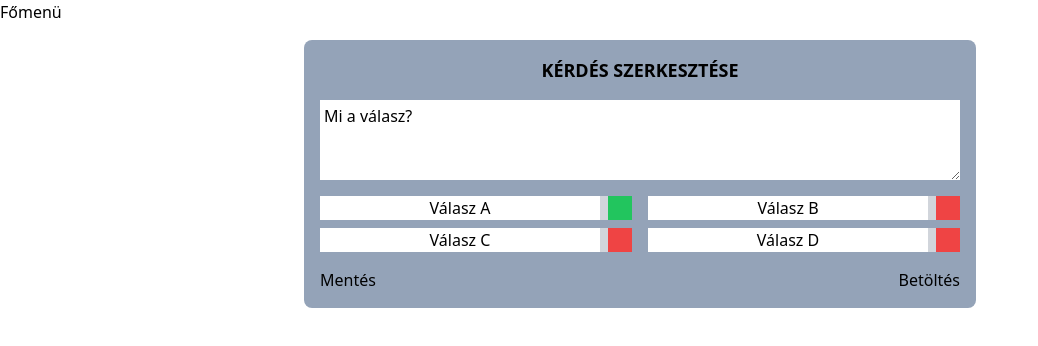
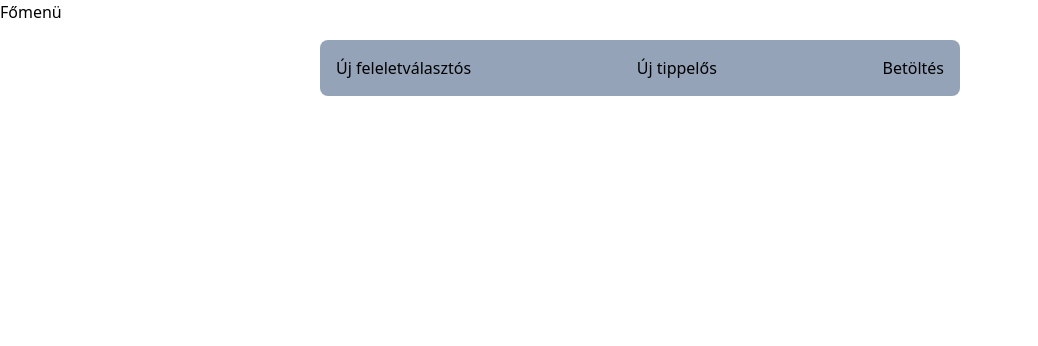
Before and after one commit to TomaSajt/honfoglalo-legacy, a SvelteKit app: page /editor in a window 1280 px wide. Shown: the top 346 px of the page, without its empty margins (0-1038 px from the left). Built offline with nearby package versions, Linux system fonts and the light colour scheme.

Commit message:
add guess type question and time limits

```diff
--- /dev/null
+++ b/src/lib/components/ChoiceQuestionEditor.svelte
@@ -0,0 +1,22 @@
+<script lang="ts">
+    import type { ChoiceQuestion } from "$lib/question";
+
+    export let currentQuestion: ChoiceQuestion;
+</script>
+
+<div class="grid grid-cols-2 gap-x-4 gap-y-2">
+    {#each currentQuestion.options as option, i}
+        {@const correct = i == currentQuestion.correctIndex}
+        <div class="bg-gray-300 flex gap-2">
+            <div class="flex-grow">
+                <input class="text-center px-1 w-full" bind:value={option} />
+            </div>
+            <button
+                class="aspect-square flex-shrink-0 h-full"
+                class:bg-green-500={correct}
+                class:bg-red-500={!correct}
+                on:click={() => (currentQuestion.correctIndex = i)}
+            />
+        </div>
+    {/each}
+</div>
--- /dev/null
+++ b/src/lib/components/GuessQuestionEditor.svelte
@@ -0,0 +1,10 @@
+<script lang="ts">
+    import type { GuessQuestion } from "$lib/question";
+
+    export let currentQuestion: GuessQuestion;
+</script>
+
+<div class="flex gap-4">
+    <div>Válasz:</div>
+    <input type="number" bind:value={currentQuestion.solution} />
+</div>
--- /dev/null
+++ b/src/lib/fileUtils.ts
@@ -0,0 +1,18 @@
+export function downloadFile(filename: string, text: string) {
+    var element = document.createElement("a");
+    element.href = "data:text/plain;charset=utf-8," + encodeURIComponent(text);
+    element.download = filename;
+    element.style.display = "none";
+    element.click();
+}
+
+export function loadFile(cb: (file: File) => void) {
+    let input = document.createElement("input");
+    input.type = "file";
+    input.onchange = () => {
+        let file = input.files?.item(0);
+        if (file) cb(file);
+    };
+    input
+    input.click();
+}
--- a/src/lib/question.ts
+++ b/src/lib/question.ts
@@ -5,7 +5,8 @@ const choiceQuestionSchema = z.object(
         type: z.literal("choice"),
         question: z.string(),
         options: z.array(z.string()).length(4),
-        correctIndex: z.number().int().gte(0).lt(4)
+        correctIndex: z.number().int().gte(0).lt(4),
+        timeLimit: z.number().int().min(1)
     }
 );
 
@@ -13,7 +14,8 @@ const guessQuestionSchema = z.object(
     {
         type: z.literal("guess"),
         question: z.string(),
-        solution: z.number()
+        solution: z.number(),
+        timeLimit: z.number().int().min(1)
     }
 );
 
--- a/src/routes/editor/+page.svelte
+++ b/src/routes/editor/+page.svelte
@@ -1,60 +1,47 @@
 <script lang="ts">
+    import ChoiceQuestionEditor from "$lib/components/ChoiceQuestionEditor.svelte";
+    import GuessQuestionEditor from "$lib/components/GuessQuestionEditor.svelte";
+    import { downloadFile, loadFile } from "$lib/fileUtils";
     import { parseQuestionFromJsonText, type Question } from "$lib/question";
 
-    let currentQuestion: Question = {
+    let currentQuestion: Question | undefined;
+    function generateDefaultChoiceQuestion() {
+        currentQuestion = {
             type: "choice",
             question: "Mi a válasz?",
             options: ["Válasz A", "Válasz B", "Válasz C", "Válasz D"],
             correctIndex: 0,
+            timeLimit: 20,
         };
-
-    function download(filename: string, text: string) {
-        var element = document.createElement("a");
-        element.href =
-            "data:text/plain;charset=utf-8," + encodeURIComponent(text);
-        element.download = filename;
-        element.style.display = "none";
-        element.click();
     }
-
-    function loadExternal() {
-        let input = document.createElement("input");
-        input.type = "file";
-        input.onchange = () => {
-            let file = input.files?.item(0);
-            if (file) processFile(file);
+    function generateDefaultGuessQuestion() {
+        currentQuestion = {
+            type: "guess",
+            question: "Mennyi 1+1",
+            solution: 2,
+            timeLimit: 10,
         };
-        input.click();
     }
 
     async function processFile(file: File) {
         let text = await file.text();
         let question = parseQuestionFromJsonText(text);
         if (!question) {
-            console.log("Error while parsing file");
-            return;
+            throw "Error while parsing file";
         }
         currentQuestion = question;
     }
 
-    function setCorrectIndex(i: number) {
-        if (currentQuestion.type !== "choice") {
-            console.error(
-                "You can only set correct index for 'choice' type questions"
-            );
-            return;
-        }
-        currentQuestion.correctIndex = i;
-    }
-
     function save() {
-        download("question.json", JSON.stringify(currentQuestion, null, 2));
+        downloadFile("question.json", JSON.stringify(currentQuestion, null, 2));
     }
 </script>
 
+<div class="p-4 max-w-2xl mx-auto">
     <form
-    class="max-w-2xl min-w-fit mx-auto flex flex-col bg-slate-400 p-4 gap-4 rounded-lg mt-4"
+        class="min-w-fit mx-auto flex flex-col bg-slate-400 p-4 gap-4 rounded-lg"
     >
+        {#if currentQuestion}
             <div class="text-center text-lg uppercase font-bold tracking">
                 Kérdés szerkesztése
             </div>
@@ -66,28 +53,33 @@
                 bind:value={currentQuestion.question}
             />
             {#if currentQuestion.type === "choice"}
-        <div class="grid grid-cols-2 gap-x-4 gap-y-2">
-            {#each currentQuestion.options as option, i}
-                {@const correct = i == currentQuestion.correctIndex}
-                <div class="bg-gray-300 flex gap-2">
-                    <div class="flex-grow">
+                <ChoiceQuestionEditor {currentQuestion} />
+            {/if}
+            {#if currentQuestion.type === "guess"}
+                <GuessQuestionEditor {currentQuestion} />
+            {/if}
+            <div class="flex gap-4">
+                <div>Időlimit (sec):</div>
                 <input
-                            class="text-center px-1 w-full"
-                            bind:value={option}
+                    type="number"
+                    class="w-14 text-center"
+                    bind:value={currentQuestion.timeLimit}
+                    min="1"
                 />
             </div>
-                    <button
-                        class="aspect-square flex-shrink-0 h-full"
-                        class:bg-green-500={correct}
-                        class:bg-red-500={!correct}
-                        on:click={() => setCorrectIndex(i)}
-                    />
+        {/if}
+        <div class="flex justify-between">
+            {#if currentQuestion}
+                <button on:click={() => save()}>Mentés</button>
+            {:else}
+                <button on:click={() => generateDefaultChoiceQuestion()}>
+                    Új feleletválasztós
+                </button>
+                <button on:click={() => generateDefaultGuessQuestion()}>
+                    Új tippelős
+                </button>
+            {/if}
+            <button on:click={() => loadFile(processFile)}>Betöltés</button>
         </div>
-            {/each}
+    </form>
 </div>
-        <div class="flex justify-between">
-            <button on:click={() => save()}>Mentés</button>
-            <button on:click={() => loadExternal()}>Betöltés</button>
-        </div>
-    {/if}
-</form>
```
Lines whose indentation alone changed are shown as unchanged.
